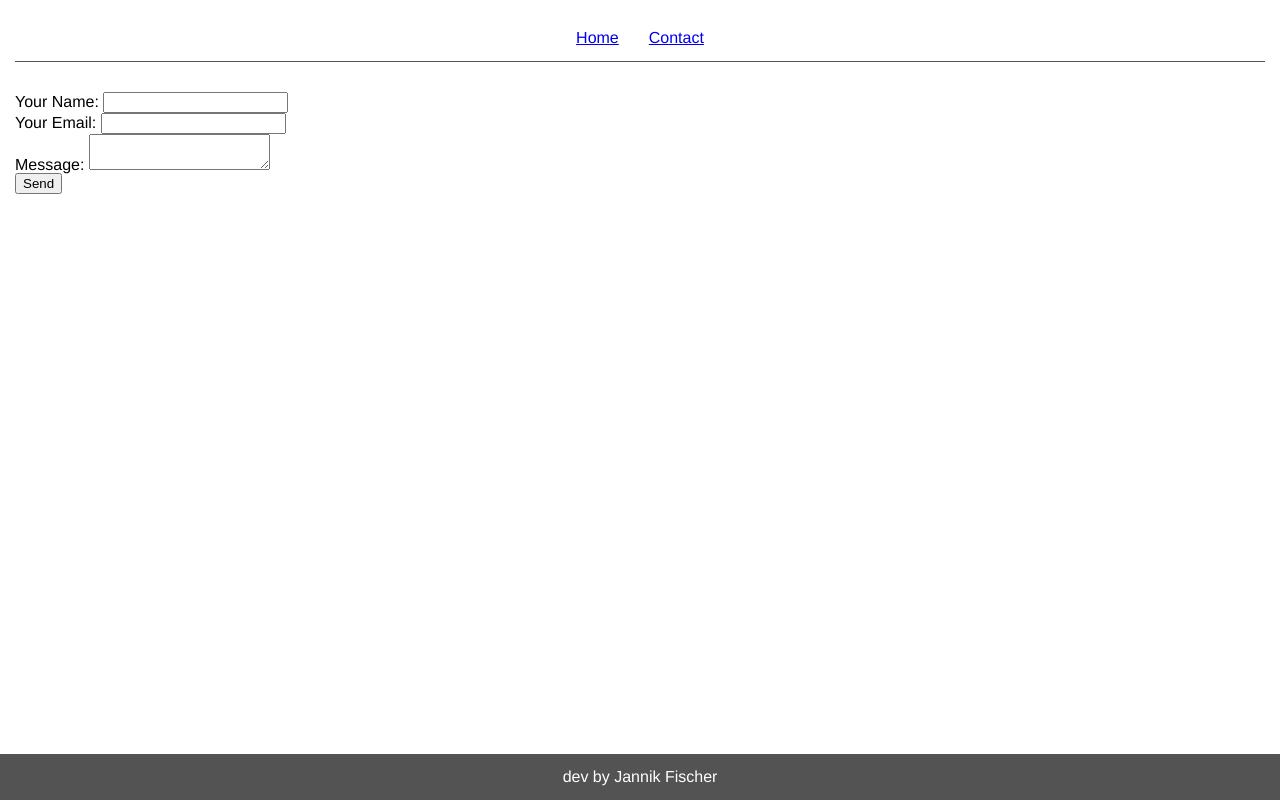
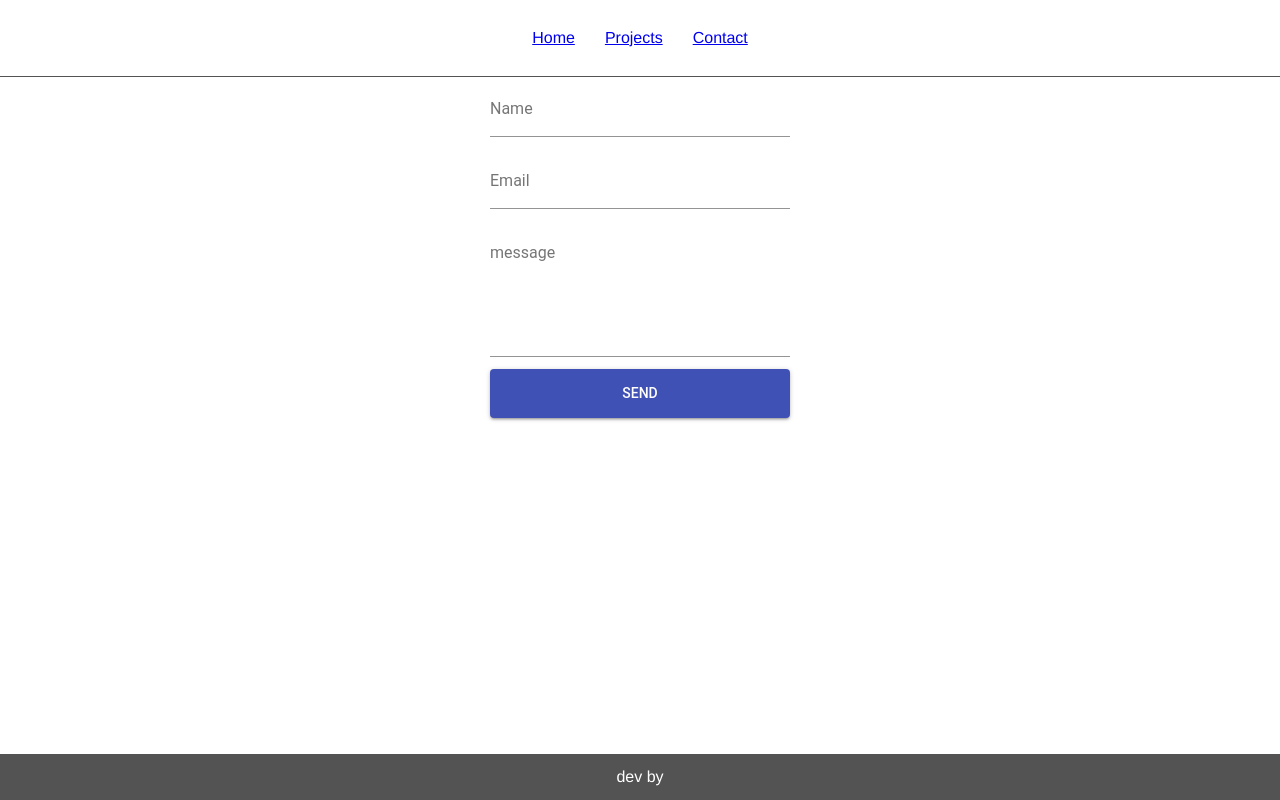
Before and after one commit to Nesuarg/nesuarg_nu, a React app: page /contact in a window 1280 px wide. Built offline with nearby package versions, Linux system fonts and the light colour scheme; no server answers; the HTML template or start-up script is replaced by a standard one.

Commit message:
updated tsx files to contain data from github

```diff
--- a/package.json
+++ b/package.json
@@ -46,6 +46,8 @@
     "webpack-merge": "^4.1.4"
   },
   "dependencies": {
+    "@material-ui/core": "^3.7.1",
+    "axios": "^0.18.0",
     "react-router-dom": "^4.3.1"
   }
 }
--- /dev/null
+++ b/src/assets/scss/Contact.scss
@@ -0,0 +1,6 @@
+.contact {
+    .form-item {
+        padding: 12px 0;
+        width: 300px;
+    }
+}
--- a/src/assets/scss/Header.scss
+++ b/src/assets/scss/Header.scss
@@ -1,11 +1,11 @@
 .header {
     padding: 15px;
+    border-bottom: 1px solid #535353;
 
     ul {
         display: flex;
         justify-content: center;
         color: #535353;
-        border-bottom: 1px solid #535353;
 
         li {
             padding: 15px;
--- a/src/assets/scss/Main.scss
+++ b/src/assets/scss/Main.scss
@@ -1,5 +1,4 @@
 .main {
+    display:flex;
     flex:1;
-    padding: 15px;
-
 }
--- /dev/null
+++ b/src/assets/scss/Projects.scss
@@ -0,0 +1,8 @@
+.Projects {
+    flex-grow: 1;
+    padding: 12px;
+
+    .paper {
+        padding: 12px;
+    }
+}
--- a/src/components/App.tsx
+++ b/src/components/App.tsx
@@ -1,4 +1,5 @@
 import * as React from "react";
+import axios from "axios";
 import "./../assets/scss/Reset.scss";
 import "./../assets/scss/App.scss";
 import "./../components/Contact";
@@ -9,14 +10,28 @@ import Footer from "./../components/Footer";
 export const appName = React.createContext("default value");
 
 export interface AppProps {
-}export default class App extends React.Component<AppProps, undefined> {
+}export default class App extends React.Component<AppProps> {
+
+    state = {
+        owner: {
+            name: '',
+        }
+    }
+
+    componentDidMount() {
+        axios.get(`https://api.github.com/users/nesuarg`)
+            .then(res => {
+                const owner = res.data;
+                this.setState({ owner });
+            })
+    }
 
     render() {
         return (
             <div className="app">
                 <Header/>
                 <Main/>
-                <Footer name="Jannik Fischer"/>
+                <Footer name={this.state.owner.name}/>
             </div>
         );
     }
--- a/src/components/Contact.tsx
+++ b/src/components/Contact.tsx
@@ -1,4 +1,8 @@
 import * as React from "react";
+import Grid from "@material-ui/core/Grid"
+import TextField from '@material-ui/core/TextField';
+import Button from '@material-ui/core/Button';
+import "./../assets/scss/Contact.scss";
 
 const encode = (data) => {
   return Object.keys(data)
@@ -14,7 +18,7 @@ export interface ContactProps {
 }export default class Contact extends React.Component<ContactProps> {
   constructor(ContactProps) {
     super(ContactProps);
-        this.state = {name: "", email: "", message: ""};
+    this.state = { name: "", email: "", message: "" };
   }
 
   handleSubmit = e => {
@@ -34,27 +38,30 @@ export interface ContactProps {
   render() {
     const { name, email, message } = this.state as ContactProps;
     return (
+      <Grid className="contact" container justify="center">
         <form name="contact" data-netlify="true" onSubmit={this.handleSubmit}>
+          <Grid item xs={12} lg={12}>
+            <TextField className="form-item" label="Name" name="Name" value={name} onChange={this.handleChange} />
+          </Grid>
+          <Grid item xs={12} lg={12}>
+            <TextField className="form-item" label="Email" type="email" name="email" value={email} onChange={this.handleChange} />
+          </Grid>
+          <Grid item xs={12} lg={12}>
+            <TextField className="form-item" label="message" multiline rows="5" name="message" value={message} onChange={this.handleChange} />
+          </Grid>
+          <Grid item xs={12} lg={12}>
+            <Button className="form-item" type="submit" variant="contained" color="primary">Send</Button>
+          </Grid>
           <input type="hidden" name="form-name" value="contact" />
-            <p>
-              <label>
-                Your Name: <input type="text" name="name" value={name} onChange={this.handleChange} />
-              </label>
-            </p>
-            <p>
-              <label>
-                Your Email: <input type="email" name="email" value={email} onChange={this.handleChange} />
-              </label>
-            </p>
-            <p>
-              <label>
-                Message: <textarea name="message" value={message} onChange={this.handleChange} />
-              </label>
-            </p>
-            <p>
-              <button type="submit">Send</button>
-            </p>
         </form>
+      </Grid>
+
+
+
+
+
+
+
     );
   }
 }
--- a/src/components/Header.tsx
+++ b/src/components/Header.tsx
@@ -10,6 +10,7 @@ export interface HeaderProps {
                 <nav>
                     <ul>
                         <li><Link to='/'>Home</Link></li>
+                        <li><Link to='/projects'>Projects</Link></li>
                         <li><Link to='/contact'>Contact</Link></li>
                     </ul>
                 </nav>
--- a/src/components/Home.tsx
+++ b/src/components/Home.tsx
@@ -6,6 +6,7 @@ export interface HomeProps {
     render() {
         return (
             <div className="home">
+            home
             </div>
         );
     }
--- a/src/components/Main.tsx
+++ b/src/components/Main.tsx
@@ -1,6 +1,7 @@
 import * as React from "react";
 import { Switch, Route } from 'react-router-dom';
 import Home from "./../components/Home";
+import Projects from "./../components/Projects";
 import Contact from "./../components/Contact";
 import "./../assets/scss/Main.scss";
 
@@ -12,6 +13,7 @@ export interface MainProps {
             <main className="main">
             <Switch>
               <Route exact path='/' component={Home}/>
+              <Route path='/projects' component={Projects}/>
               <Route path='/contact' component={Contact}/>
             </Switch>
           </main>
--- /dev/null
+++ b/src/components/Projects.tsx
@@ -0,0 +1,51 @@
+import * as React from "react";
+import axios from "axios";
+import Grid from "@material-ui/core/Grid"
+import Typography from '@material-ui/core/Typography';
+import Avatar from '@material-ui/core/Avatar';
+import Paper from '@material-ui/core/Paper';
+import "./../assets/scss/Projects.scss";
+
+
+export interface ProjectProps {
+}export default class Header extends React.Component<ProjectProps> {
+
+    state = {
+        repos: []
+    }
+
+    componentDidMount() {
+        axios.get(`https://api.github.com/users/nesuarg/repos`)
+            .then(res => {
+                const repos = res.data;
+                this.setState({ repos });
+            })
+    }
+
+    render() {
+        return (
+            <div className="Projects">
+                <Grid container spacing={24} justify="center" wrap="wrap">
+                    {this.state.repos.map(repo =>
+                        <Grid item xs={12} md={6} lg={4}>
+                            <Paper className="paper">
+                                <a href={repo.html_url} target="blank">
+                                    <Typography className="title" gutterBottom>
+                                        {repo.name}
+                                    </Typography>
+                                    <Typography className="description" gutterBottom>
+                                        {repo.description}
+                                    </Typography>
+                                    <Typography className="language" gutterBottom>
+                                        <Avatar></Avatar>
+                                        {repo.language}
+                                    </Typography>
+                                </a>
+                            </Paper>
+                        </Grid>
+                    )}
+                </Grid>
+            </div>
+        );
+    }
+}
```
Also changed, not shown: 1 other file (tests, documents, lock files or other folders). Lines whose indentation alone changed are shown as unchanged.
